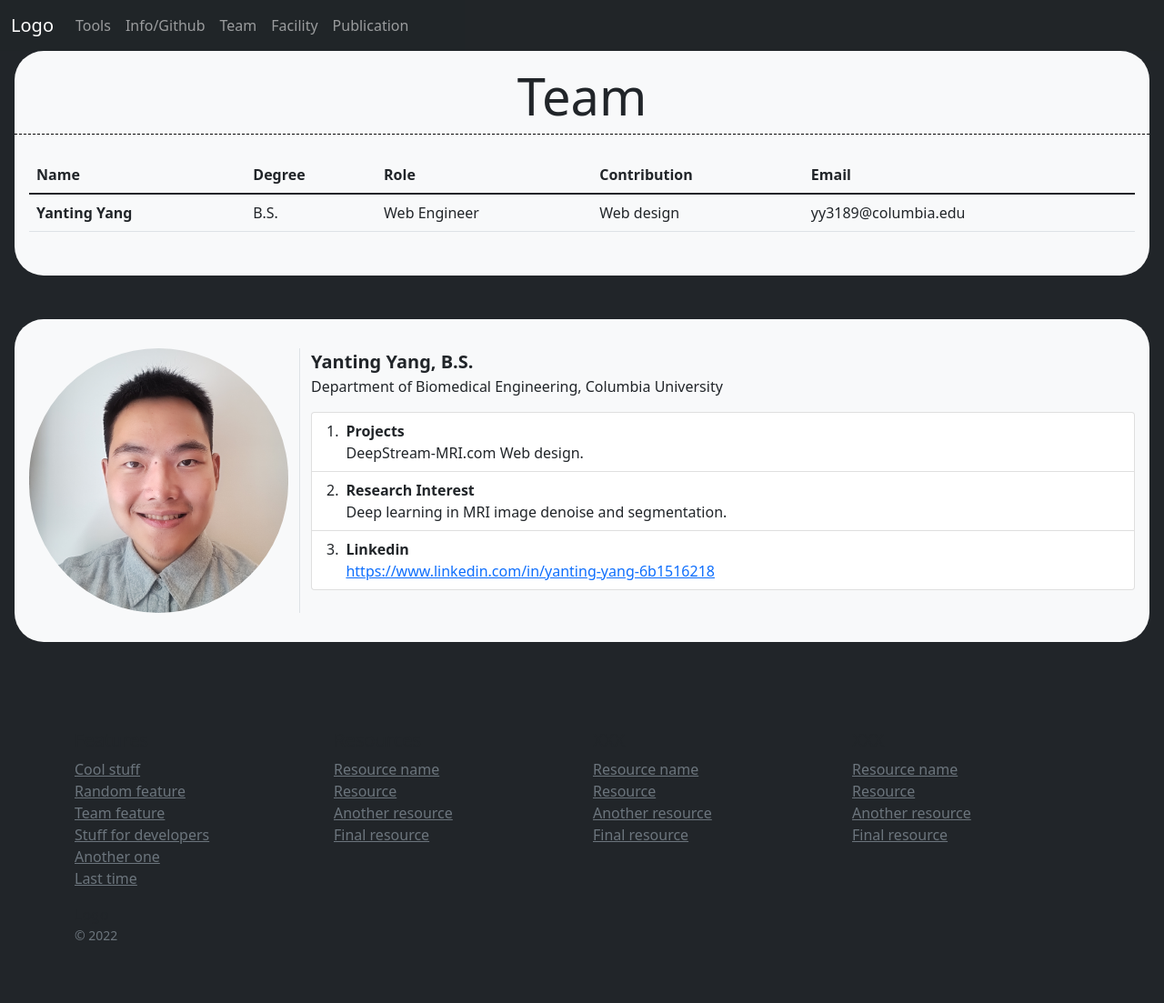
After one commit to Yanting-Yang/DeepStream-MRI, a Flask app: page /team in a window 1280 px wide. The commit adds this page. Shown: the whole page at 91% size. Run offline with Flask 2, Linux system fonts and the light colour scheme.

Commit message:
Lots of updates.

```diff
--- a/app/__init__.py
+++ b/app/__init__.py
@@ -1,3 +1,4 @@
 from .app import App
+from .errors import page_not_found
 
-__all__ = ["App"]
+__all__ = ["App", "page_not_found"]
--- /dev/null
+++ b/app/errors.py
@@ -0,0 +1,6 @@
+from .app import App
+from flask import render_template
+
+@App.errorhandler(404)
+def page_not_found(e):
+    return render_template('404.html'), 404
--- a/app/routes/__init__.py
+++ b/app/routes/__init__.py
@@ -1,5 +1,5 @@
 from .route import Route
 from .index import Index
 from .publication import Publication
-
-__all__ = ["Index", "Publication", "Route"]
+from .team import Team
+__all__ = ["Index", "Publication", "Route", "Team"]
--- /dev/null
+++ b/app/routes/team.py
@@ -0,0 +1,6 @@
+from .route import Route
+from flask import render_template
+
+@Route.route('/team')
+def Team():
+    return render_template('team.html')
--- /dev/null
+++ b/app/templates/404.html
@@ -0,0 +1,6 @@
+{% extends "base.html" %} {% block main %}
+<div class="my-5 text-center text-light">
+  <h1 class="display-1 fw-normal">404 Not Found</h1>
+  <a class="btn btn-outline-secondary" href="https://github.com/Yanting-Yang/DeepStream-MRI/blob/main/changelog.md">View the Change Log</a>
+</div>
+{% endblock %}
--- a/app/templates/base.html
+++ b/app/templates/base.html
@@ -1,21 +1,22 @@
 <!DOCTYPE html>
 <html lang="en">
   <head>
-  <meta name="viewport" content="width=device-width, initial-scale=1">
+    <meta name="viewport" content="width=device-width, initial-scale=1" />
 
     <!--favicon-->
-  <link rel="apple-touch-icon" sizes="180x180" href="{{ url_for('static', filename='favicon_io/apple-touch-icon.png') }}">
-  <link rel="icon" type="image/png" sizes="32x32" href="{{ url_for('static', filename='favicon_io/favicon-32x32.png') }}">
-  <link rel="icon" type="image/png" sizes="16x16" href="{{ url_for('static', filename='favicon_io/favicon-16x16.png') }}">
-  <link rel="manifest" href="{{ url_for('static', filename='favicon_io/site.webmanifest') }}">
+    <link rel="apple-touch-icon" sizes="180x180" href="{{ url_for('static', filename='favicon_io/apple-touch-icon.png') }}" />
+    <link rel="icon" type="image/png" sizes="32x32" href="{{ url_for('static', filename='favicon_io/favicon-32x32.png') }}" />
+    <link rel="icon" type="image/png" sizes="16x16" href="{{ url_for('static', filename='favicon_io/favicon-16x16.png') }}" />
+    <link rel="manifest" href="{{ url_for('static', filename='favicon_io/site.webmanifest') }}" />
 
-  <link rel="stylesheet" href="{{ url_for('static', filename='styles.css') }}">
-  <link href="https://cdn.jsdelivr.net/npm/bootstrap@5.1.3/dist/css/bootstrap.min.css" rel="stylesheet" integrity="sha384-1BmE4kWBq78iYhFldvKuhfTAU6auU8tT94WrHftjDbrCEXSU1oBoqyl2QvZ6jIW3" crossorigin="anonymous">
+    <link rel="stylesheet" href="{{ url_for('static', filename='styles.css') }}" />
+    <link href="https://cdn.jsdelivr.net/npm/bootstrap@5.1.3/dist/css/bootstrap.min.css" rel="stylesheet" integrity="sha384-1BmE4kWBq78iYhFldvKuhfTAU6auU8tT94WrHftjDbrCEXSU1oBoqyl2QvZ6jIW3" crossorigin="anonymous" />
     <title>DeepStream-MRI</title>
   </head>
   <body class="bg-dark">
-  <header class="sticky-top"><!--nav bar-->
-    <nav class="navbar navbar-expand-sm navbar-dark bg-dark" style="--bs-bg-opacity: .95;">
+    <header class="sticky-top">
+      <!--nav bar-->
+      <nav class="navbar navbar-expand-sm navbar-dark bg-dark" style="--bs-bg-opacity: 0.95">
         <div class="container-fluid">
           <a class="navbar-brand" href="/">Logo</a>
           <button class="navbar-toggler" type="button" data-bs-toggle="collapse" data-bs-target="#navbarSupportedContent" aria-controls="navbarSupportedContent" aria-expanded="false" aria-label="Toggle navigation">
@@ -30,7 +31,7 @@
                 <a class="nav-link" href="#">Info/Github</a>
               </li>
               <li class="nav-item">
-              <a class="nav-link" href="#">Team</a>
+                <a class="nav-link" href="/team">Team</a>
               </li>
               <li class="nav-item">
                 <a class="nav-link" href="#">Facility</a>
@@ -44,11 +45,9 @@
       </nav>
     </header>
 
-  <main>
-    {% block main %}{% endblock %}
-  </main>
+    <main>{% block main %}{% endblock %}</main>
 
-  <footer class="container py-5"><!--footer-->
+    <footer class="container py-5">
       <div class="row">
         <div class="col-6 col-md-3">
           <h5>Features</h5>
--- /dev/null
+++ b/app/templates/team.html
@@ -0,0 +1,65 @@
+{% extends "base.html" %} {% block main %}
+<div class="py-3 mx-md-3 bg-light border-radius-2">
+  <h1 class="display-4 fw-normal border-bottom-dash text-center">Team</h1>
+
+  <div class="py-3 px-md-3">
+    <div class="table-responsive">
+      <table class="table">
+        <thead>
+          <tr>
+            <th scope="col">Name</th>
+            <th scope="col">Degree</th>
+            <th scope="col">Role</th>
+            <th scope="col">Contribution</th>
+            <th scope="col">Email</th>
+          </tr>
+        </thead>
+        <tbody>
+          <tr>
+            <th scope="row"><a href="#yanting" class="text-reset text-decoration-none">Yanting Yang</a></th>
+            <td>B.S.</td>
+            <td>Web Engineer</td>
+            <td>Web design</td>
+            <td>yy3189@columbia.edu</td>
+          </tr>
+        </tbody>
+      </table>
+    </div>
+  </div>
+</div>
+
+<div class="position-relative">
+  <a class="position-absolute" id="yanting" style="top: -8px"></a>
+</div>
+<div class="py-3 mx-md-3 my-5 bg-light border-radius-2">
+  <div class="row py-3 px-md-3">
+    <div class="col-3 border-end d-flex align-items-center">
+      <img src="{{ url_for('static', filename='YantingYang.png') }}" class="img-fluid rounded-pill" alt="Yanting Yang" />
+    </div>
+    <div class="col-9">
+      <span class="lead fw-bold">Yanting Yang, B.S.</span><br />
+      <span class="">Department of Biomedical Engineering, Columbia University</span>
+      <ol class="list-group list-group-numbered my-3">
+        <li class="list-group-item d-flex">
+          <div class="ms-2 me-auto">
+            <div class="fw-bold">Projects</div>
+            DeepStream-MRI.com Web design.
+          </div>
+        </li>
+        <li class="list-group-item d-flex">
+          <div class="ms-2 me-auto">
+            <div class="fw-bold">Research Interest</div>
+            Deep learning in MRI image denoise and segmentation.
+          </div>
+        </li>
+        <li class="list-group-item d-flex">
+          <div class="ms-2 me-auto">
+            <div class="fw-bold">Linkedin</div>
+            <a href="https://www.linkedin.com/in/yanting-yang-6b1516218">https://www.linkedin.com/in/yanting-yang-6b1516218</a>
+          </div>
+        </li>
+      </ol>
+    </div>
+  </div>
+</div>
+{% endblock %}
--- /dev/null
+++ b/package.json
@@ -0,0 +1,5 @@
+{
+  "devDependencies": {
+    "prettier": "2.5.1"
+  }
+}
```
Also changed, not shown: app/templates/Other Non-peer Reviewed Publications in Preprint.html (+6 -6 lines), app/templates/Peer-reviewed Conference Proceedings.html (+17 -17 lines), app/templates/Peer-reviewed Research Publications in Print.html (+11 -11 lines), app/templates/index.html (+31 -40 lines), app/templates/notused.html (added, +32 -0 lines), app/templates/publication.html (+9 -10 lines), .prettierrc.json (added), app/static/YantingYang.png (added), changelog.md, package-lock.json (added), 1 other file. Lines whose indentation alone changed are shown as unchanged.
